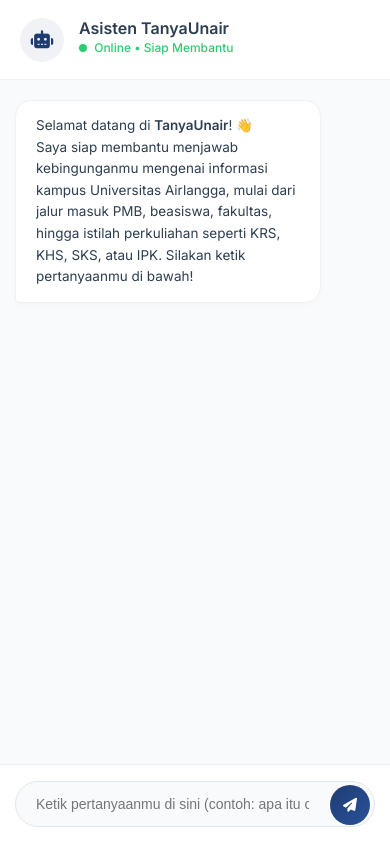
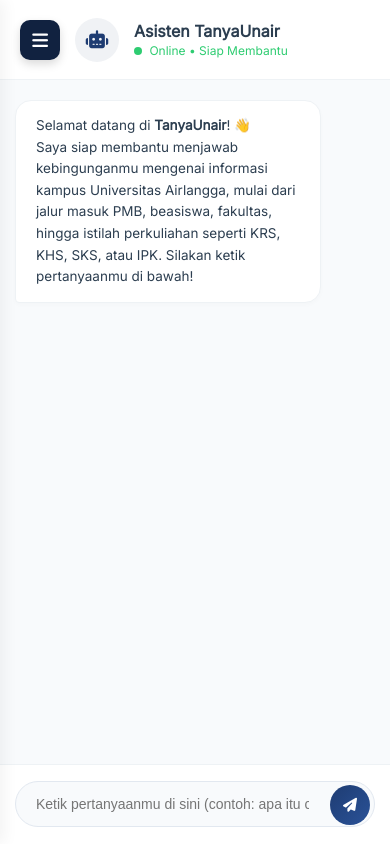
Before and after one commit to inunkrodliyah/ChatBot, a Flask app: page / in a window 390 px wide. Run offline with Flask 3, Linux system fonts and the light colour scheme.

Commit message:
tampilan responsive

```diff
--- a/static/script.js
+++ b/static/script.js
@@ -61,3 +61,23 @@ document.getElementById("user-input").addEventListener("keypress", function(even
         sendMessage();
     }
 });
+
+
+// ============================================
+// LOGIKA SLIDE SIDEBAR MENU (HAMBURGER MENU)
+// ============================================
+const menuToggle = document.getElementById('menu-toggle');
+const sidebar = document.getElementById('sidebar');
+const sidebarOverlay = document.getElementById('sidebar-overlay');
+
+// Fungsi membuka atau menutup sidebar lewat tombol hamburger
+menuToggle.addEventListener('click', () => {
+    sidebar.classList.toggle('active');
+    sidebarOverlay.classList.toggle('active');
+});
+
+// Fungsi menutup kembali laci menu ketika pengguna mengklik area luar (overlay)
+sidebarOverlay.addEventListener('click', () => {
+    sidebar.classList.remove('active');
+    sidebarOverlay.classList.remove('active');
+});
--- a/static/style.css
+++ b/static/style.css
@@ -1,5 +1,3 @@
-/* style.css */
-
 :root {
     --primary-color: #1e3c72;
     --secondary-color: #2a5298;
@@ -12,6 +10,7 @@
     --user-bubble: #2a5298;
     --bot-bubble: #ffffff;
     --border-color: #eef2f5;
+    --sidebar-width: 300px;
 
     /* Ukuran Komponen */
     --header-height: 80px;
@@ -37,41 +36,40 @@ body {
 .app-layout {
     width: 100%;
     height: 100vh;
-    display: block;
+    display: flex;
 }
 
 /* Panel Samping (Sidebar) */
 .sidebar {
-    float: left;
-    width: 300px;
+    width: var(--sidebar-width);
     height: 100vh;
     background: var(--sidebar-bg);
     color: var(--text-light);
     padding: 30px 20px;
     position: relative;
     box-shadow: 4px 0 15px rgba(0,0,0,0.05);
+    flex-shrink: 0;
+    transition: transform 0.3s ease;
 }
 
 .brand {
     margin-bottom: 30px;
+    display: flex;
+    align-items: center;
+    gap: 10px;
 }
 
 .brand i {
     font-size: 26px;
     color: #00bcd4;
-    margin-right: 10px;
-    vertical-align: middle;
 }
 
 .brand h2 {
-    display: inline-block;
     font-size: 22px;
     font-weight: 600;
-    vertical-align: middle;
     letter-spacing: 0.5px;
 }
 
-/* Desain Komponen Menu Baru di Sidebar */
 .sidebar-menu {
     display: flex;
     flex-direction: column;
@@ -103,7 +101,6 @@ body {
     color: #00bcd4;
 }
 
-/* Info dan Tag di Sidebar */
 .info-card {
     background: rgba(255, 255, 255, 0.04);
     padding: 15px;
@@ -158,10 +155,12 @@ body {
 
 /* Area Kotak Chat Utama */
 .chat-container {
-    margin-left: 300px;
+    flex: 1;
     height: 100vh;
     background: #f8fafc;
     position: relative;
+    display: flex;
+    flex-direction: column;
 }
 
 /* Header Atas */
@@ -170,14 +169,17 @@ body {
     background: #ffffff;
     padding: 0 30px;
     border-bottom: 1px solid var(--border-color);
+    display: flex;
+    align-items: center;
 }
 
 .header-info {
-    padding-top: 18px;
+    display: flex;
+    align-items: center;
+    width: 100%;
 }
 
 .avatar {
-    float: left;
     width: 44px;
     height: 44px;
     background: #f0f2f5;
@@ -187,6 +189,7 @@ body {
     line-height: 44px;
     font-size: 18px;
     margin-right: 15px;
+    flex-shrink: 0;
 }
 
 .header-text h3 {
@@ -212,16 +215,15 @@ body {
 
 /* Area Scroll Chat Box */
 .chat-box {
-    height: calc(100vh - var(--header-height) - var(--input-area-height));
+    flex: 1;
     padding: 30px;
     overflow-y: auto;
-    display: block;
 }
 
 .message {
-    display: block;
+    width: 100%;
     margin-bottom: 15px;
-    clear: both;
+    display: flex;
 }
 
 .bubble {
@@ -233,15 +235,21 @@ body {
     word-wrap: break-word;
 }
 
+.user-message {
+    justify-content: flex-end;
+}
+
 .user-message .bubble {
-    float: right;
     background: var(--user-bubble);
     color: white;
     border-bottom-right-radius: 4px;
 }
 
+.bot-message {
+    justify-content: flex-start;
+}
+
 .bot-message .bubble {
-    float: left;
     background: var(--bot-bubble);
     color: var(--text-dark);
     border-bottom-left-radius: 4px;
@@ -255,10 +263,6 @@ body {
     background: #ffffff;
     border-top: 1px solid var(--border-color);
     padding: 16px 30px;
-    position: absolute;
-    bottom: 0;
-    left: 0;
-    right: 0;
 }
 
 .input-wrapper {
@@ -283,7 +287,7 @@ input:focus {
     box-shadow: 0 0 0 3px rgba(42, 82, 152, 0.1);
 }
 
-button {
+button#send-btn {
     position: absolute;
     right: 5px;
     top: 4px;
@@ -298,8 +302,24 @@ button {
     transition: transform 0.2s;
 }
 
-button:hover {
+button#send-btn:hover {
     transform: scale(1.05);
+}
+
+/* Elemen Navigasi Mobile */
+.menu-toggle {
+    display: none;
+}
+
+.sidebar-overlay {
+    display: none;
+    position: fixed;
+    top: 0;
+    left: 0;
+    width: 100vw;
+    height: 100vh;
+    background: rgba(0, 0, 0, 0.5);
+    z-index: 99;
 }
 
 /* ========================================== */
@@ -307,16 +327,49 @@ button:hover {
 /* ========================================== */
 @media (max-width: 768px) {
     .sidebar {
-        display: none; /* Menyembunyikan sidebar di layar HP */
+        position: fixed;
+        left: 0;
+        top: 0;
+        transform: translateX(-100%);
+        z-index: 100;
     }
 
-    .chat-container {
-        margin-left: 0;
-        width: 100%;
+    .sidebar.active {
+        transform: translateX(0);
     }
 
+    /* Solusi: Tambahkan padding-left pada brand di dalam sidebar ketika aktif di mobile */
+    .sidebar .brand {
+        padding-left: 50px; /* Memberi ruang agar logo topi wisuda tidak tertutup tombol silang/garis saat laci terbuka */
+    }
+
+    /* Munculkan Tombol Hamburger Menu */
+    .menu-toggle {
+        display: flex;
+        align-items: center;
+        justify-content: center;
+        position: fixed;
+        top: 20px;
+        left: 20px;
+        width: 40px;
+        height: 40px;
+        background: var(--sidebar-bg);
+        color: white;
+        border: none;
+        border-radius: 10px;
+        font-size: 18px;
+        cursor: pointer;
+        z-index: 101; /* Tetap berada di atas layer mana pun */
+        box-shadow: 0 4px 10px rgba(0,0,0,0.15);
+    }
+
+    .sidebar-overlay.active {
+        display: block;
+    }
+
+    /* Solusi: Jarak aman agar avatar bot dan teks asisten bergeser ke kanan dan tidak tertutup tombol 3 garis */
     .chat-header {
-        padding: 0 20px;
+        padding-left: 75px;
     }
 
     .chat-box {
--- a/templates/index.html
+++ b/templates/index.html
@@ -3,15 +3,21 @@
 <head>
     <meta charset="UTF-8">
     <meta name="viewport" content="width=device-width, initial-scale=1.0">
-    <title>TanyaUnair - Chatbot Akademik Universitas Airlangga</title>
-    <link href="https://fonts.googleapis.com/css2?family=Inter:wght@300;400;500;600&display=swap" rel="stylesheet">
+    <title>TanyaUnair - Chatbot Academic Universitas Airlangga</title>
+    <link href="https://fonts.googleapis.com/css2?family=Inter:wght=300;400;500;600&display=swap" rel="stylesheet">
     <link rel="stylesheet" href="https://cdnjs.cloudflare.com/ajax/libs/font-awesome/6.4.0/css/all.min.css">
     <link rel="stylesheet" href="{{ url_for('static', filename='style.css') }}">
 </head>
 <body>
 
+<button id="menu-toggle" class="menu-toggle">
+    <i class="fa-solid fa-bars"></i>
+</button>
+
+<div id="sidebar-overlay" class="sidebar-overlay"></div>
+
 <div class="app-layout">
-    <div class="sidebar">
+    <div id="sidebar" class="sidebar">
         <div class="brand">
             <i class="fa-solid fa-graduation-cap"></i>
             <h2>TanyaUnair</h2>
```
